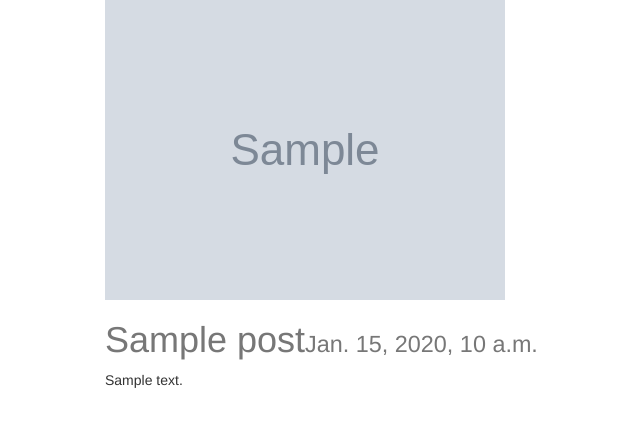
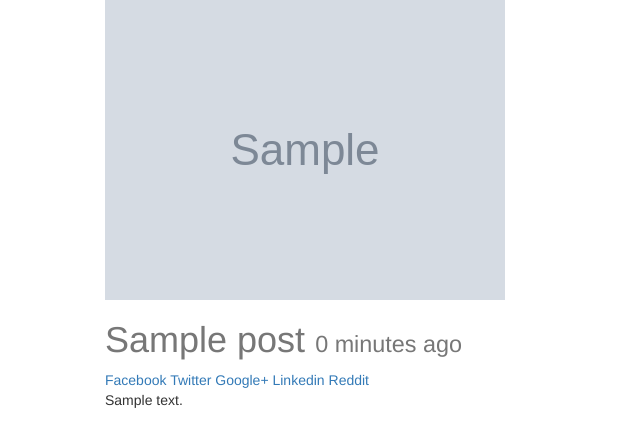
Before and after one commit to stopamusa/trydjango, a Django app: a page that uses src/templates/post_detail.html in a window 1280 px wide. Shown: the top 447 px of the page, without its empty margins (265-905 px from the left). Run offline with Django 3.2, Linux system fonts and the light colour scheme; tables that the repository leaves empty hold one stand-in row (values such as "Sample post"); grey boxes marked "Sample" are stand-in pictures; some libraries are stand-ins or nearby versions.

Commit message:
30. Social Share LInks

```diff
--- a/src/posts/views.py
+++ b/src/posts/views.py
@@ -1,4 +1,5 @@
 # -*- coding: utf-8 -*-
+from urllib import quote_plus
 
 from django.contrib import messages
 from django.core.paginator import Paginator, EmptyPage, PageNotAnInteger
@@ -27,9 +28,11 @@ def post_create(request):
 
 def post_detail(request, slug=None):
 	instance = get_object_or_404(Post, slug=slug)
+	share_string = quote_plus(instance.content)
 	context = {
 		"title": instance.title,
-		"instance": instance
+		"instance": instance,
+		"share_string": share_string,
 	}
 	return render(request, "post_detail.html", context)
 
--- a/src/templates/post_detail.html
+++ b/src/templates/post_detail.html
@@ -7,8 +7,25 @@
 	{% if instance.image %}
 	<img src='{{ instance.image.url }}' class='img-responsive'/>
 	{% endif %}
-	<h1>{{title}}<small>{{instance.timestamp}}</small></h1>
+	<h1>{{title}} <small>{{instance.timestamp|timesince}} ago</small></h1>
+
+
+		<a href="https://www.facebook.com/sharer/sharer.php?u={{ request.build_absolute_uri }}">
+		Facebook
+		</a>
+		<a href="https://twitter.com/home?status={{share_string}}%20{{ request.build_absolute_uri }}">
+		Twitter
+		</a>
+		<a href='https://plus.google.com/share?url={{ request.build_absolute_uri }}'>Google+</a>
+
+		<a href="https://www.linkedin.com/shareArticle?mini=true&url={{ request.build_absolute_uri }}&title={{instance.title}}%20&summary={{share_string}}&source={{ request.build_absolute_uri }}">
+		Linkedin
+		</a>
+		<a href="http://www.reddit.com/submit?url={{ request.build_absolute_uri }}/&title={{share_string}}">Reddit</a>
+
+
 	{{ instance.content|linebreaks }}<br/>
+
 
 </div>
 {% endblock content %}
```
